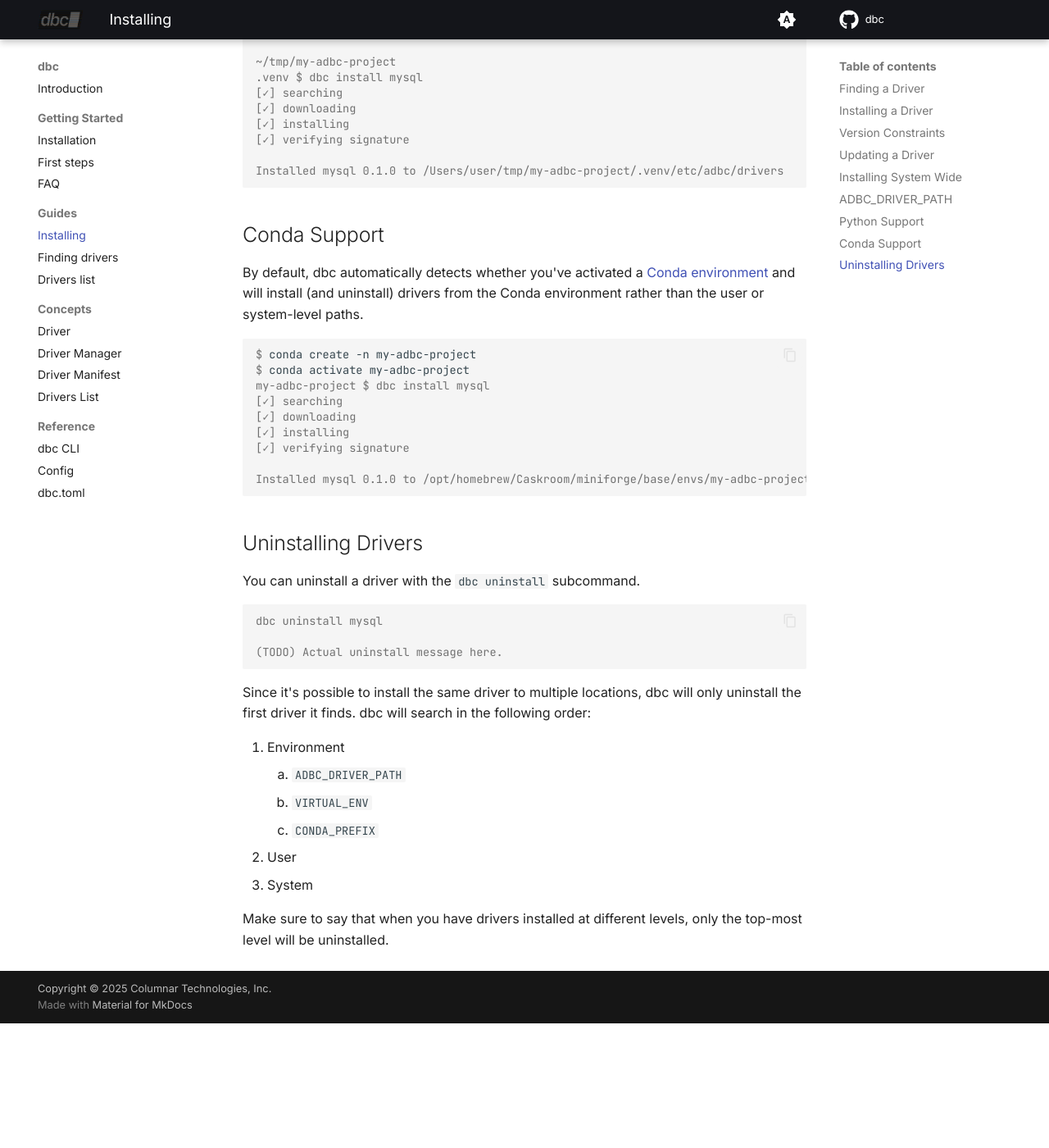
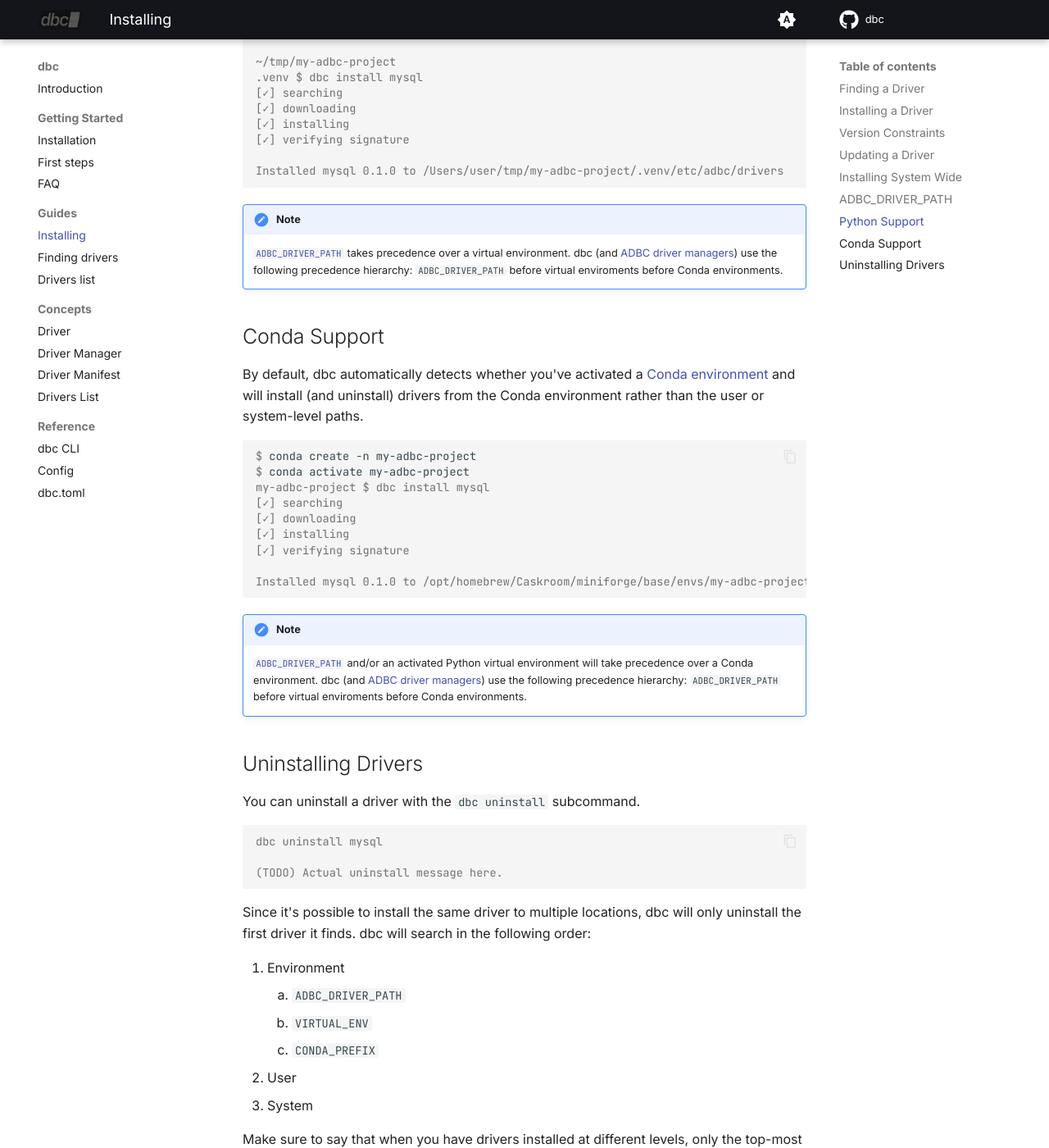
Before and after one commit to columnar-tech/dbc, an MkDocs documentation site: the page built from docs/guides/installing.md, in a window 1280 px wide and 1400 px high, scrolled down 3673 px. Shown: the whole window at 82% size. Built offline with MkDocs 1.6.1 and Material for MkDocs 9.7.7, drawn with Linux system fonts in a browser that asks for light colours; plug-ins that fetch from the network failed and are left out; comment, search, counter and statistics services are not loaded; before the commit the page ends 4921 px from its top, so only the background shows below that.

Commit message:
Add note about precedence

````diff
--- a/docs/guides/installing.md
+++ b/docs/guides/installing.md
@@ -159,6 +159,10 @@ $ source .venv/bin/activate.fish
 Installed mysql 0.1.0 to /Users/user/tmp/my-adbc-project/.venv/etc/adbc/drivers
 ```
 
+!!! note
+
+    [`ADBC_DRIVER_PATH`](./#adbc_driver_path) takes precedence over a virtual environment. dbc (and [ADBC driver managers](../concepts/driver_manager.md)) use the following precedence hierarchy: `ADBC_DRIVER_PATH` before virtual enviroments before Conda environments.
+
 ## Conda Support
 
 By default, dbc automatically detects whether you've activated a [Conda environment](https://docs.conda.io/projects/conda/en/latest/user-guide/concepts/environments.html) and will install (and uninstall) drivers from the Conda environment rather than the user or system-level paths.
@@ -174,6 +178,10 @@ my-adbc-project $ dbc install mysql
 
 Installed mysql 0.1.0 to /opt/homebrew/Caskroom/miniforge/base/envs/my-adbc-project/etc/adbc/drivers
 ```
+
+!!! note
+
+    [`ADBC_DRIVER_PATH`](./#adbc_driver_path) and/or an activated Python virtual environment will take precedence over a Conda environment. dbc (and [ADBC driver managers](../concepts/driver_manager.md)) use the following precedence hierarchy: `ADBC_DRIVER_PATH` before virtual enviroments before Conda environments.
 
 ## Uninstalling Drivers
 
````
